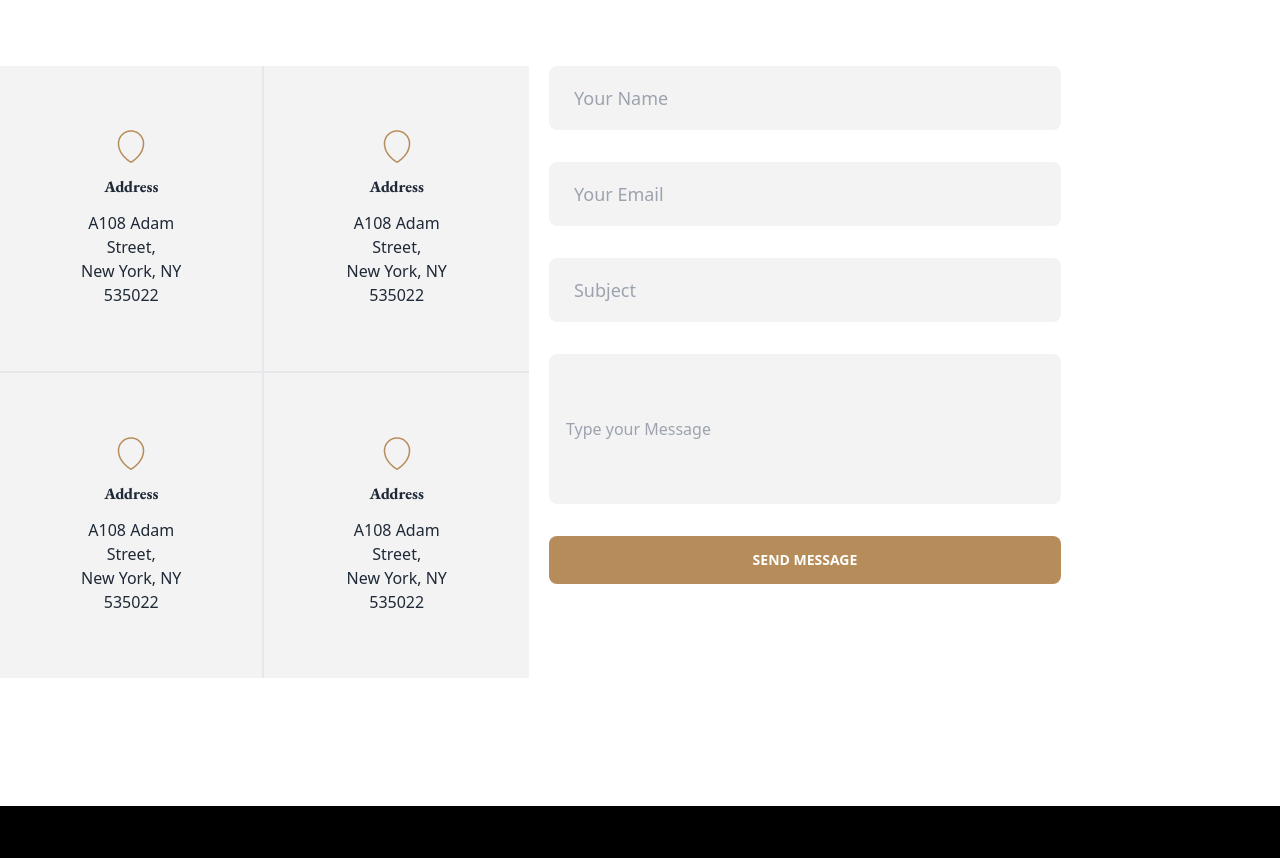
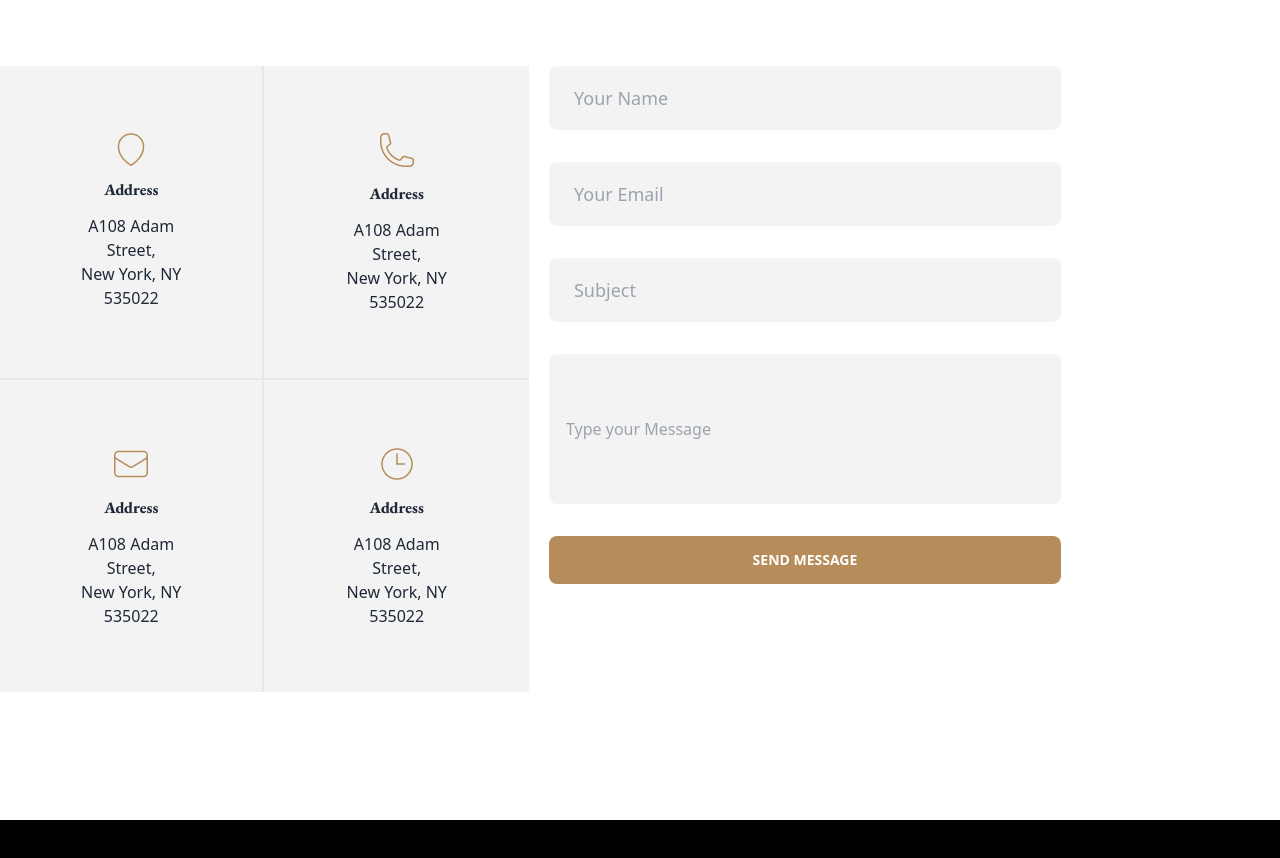
Before and after one commit to SteelTitan1/Legal-Solutions, a plain HTML site: page index.html in a window 1280 px wide. Shown: the part 4200-5058 px from the top of the page. Drawn offline with nearby package versions, Linux system fonts and the light colour scheme.

```diff
--- a/index.html
+++ b/index.html
@@ -583,7 +583,7 @@
                 </div>
                 <div class="flex flex-col justify-center items-center p-16 space-y-3 border-b-2">
                     <div>
-                        <img src="./images/address.png" alt="">
+                        <img src="./images/call.png" alt="">
 
                     </div>
                     <div>
@@ -600,7 +600,7 @@
                 </div>
                 <div class="flex flex-col justify-center items-center p-16 space-y-3 border-r-2">
                     <div>
-                        <img src="./images/address.png" alt="">
+                        <img src="./images/email.png" alt="">
 
                     </div>
                     <div>
@@ -617,7 +617,7 @@
                 </div>
                 <div class="flex flex-col justify-center items-center p-16 space-y-3">
                     <div>
-                        <img src="./images/address.png" alt="">
+                        <img src="./images/time.png" alt="">
 
                     </div>
                     <div>
```
